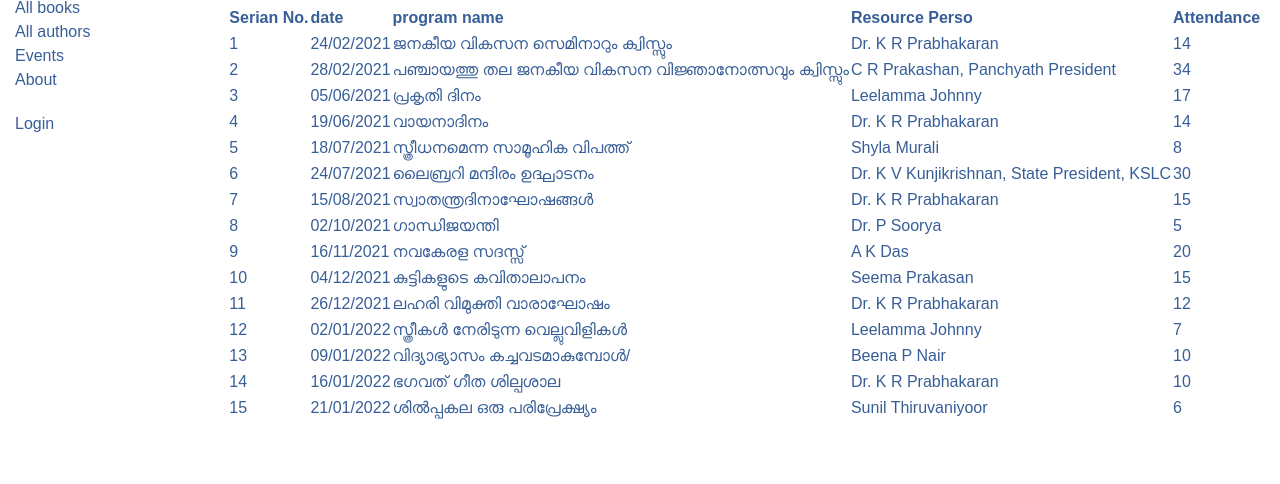
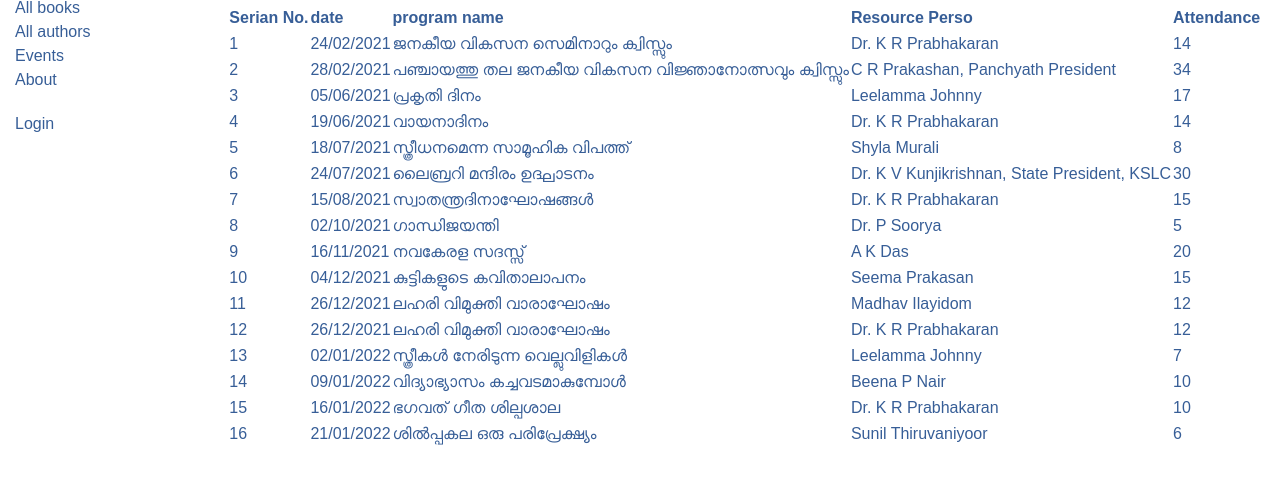
Before and after one commit to bodhiadmin/bodhilibrary, a Django app: page /catalog/events/ in a window 1280 px wide. Shown: the part 48-532 px from the top of the page. Run offline with Django 3.2, Linux system fonts and the light colour scheme.

Commit message:
Added more event links

```diff
--- a/catalog/templates/events.html
+++ b/catalog/templates/events.html
@@ -51,7 +51,7 @@
     <td>6</td>
     <td>24/07/2021</td>
     <td>ലൈബ്രറി മന്ദിരം ഉദ്ഘാടനം</td>
-    <td>Dr. K V Kunjikrishnan, State President, KSLC</td>
+    <td>Dr. K V Kunjikrishnan, State President, KSLC   </td>
     <td>30</td>
   </tr>
   <tr>
@@ -85,33 +85,40 @@
   <tr>
     <td>11</td>
     <td>26/12/2021</td>
-    <td>ലഹരി വിമുക്തി വാരാഘോഷം</td>
+    <td><a href="https://photos.app.goo.gl/NS1eGnEjPURX9JMs5">ലഹരി വിമുക്തി വാരാഘോഷം</a></td>
+    <td>Madhav Ilayidom</td>
+    <td>12</td>
+  </tr>
+  <tr>
+    <td>12</td>
+    <td>26/12/2021</td>
+    <td><a href="https://photos.app.goo.gl/NS1eGnEjPURX9JMs5">ലഹരി വിമുക്തി വാരാഘോഷം</a></td>
     <td>Dr. K R Prabhakaran</td>
     <td>12</td>
   </tr>
   <tr>
-    <td>12</td>
+    <td>13</td>
     <td>02/01/2022</td>
     <td><a href="https://photos.app.goo.gl/iTUYUytjxnoutZoa6">സ്ത്രീകൾ നേരിടുന്ന വെല്ലുവിളികൾ</a></td>
     <td>Leelamma Johnny</td>
     <td>7</td>
   </tr>
   <tr>
-    <td>13</td>
+    <td>14</td>
     <td>09/01/2022</td>
-    <td><a href="https://photos.app.goo.gl/4QJGhGwSjC79qtrW9">വിദ്യാഭ്യാസം കച്ചവടമാകുമ്പോൾ/<a></td>
+    <td><a href="https://photos.app.goo.gl/4QJGhGwSjC79qtrW9">വിദ്യാഭ്യാസം കച്ചവടമാകുമ്പോൾ</a></td>
     <td>Beena P Nair</td>
     <td>10</td>
   </tr>
   <tr>
-    <td>14</td>
+    <td>15</td>
     <td>16/01/2022</td>
     <td>ഭഗവത് ഗീത ശില്പശാല</td>
     <td>Dr. K R Prabhakaran</td>
     <td>10</td>
   </tr>
   <tr>
-    <td>15</td>
+    <td>16</td>
     <td>21/01/2022</td>
     <td><a href="https://photos.app.goo.gl/JGQffoDQkBLdRCRY9/">ശിൽപ്പകല ഒരു പരിപ്രേക്ഷ്യം</a></td>
     <td>Sunil Thiruvaniyoor</td>
```
